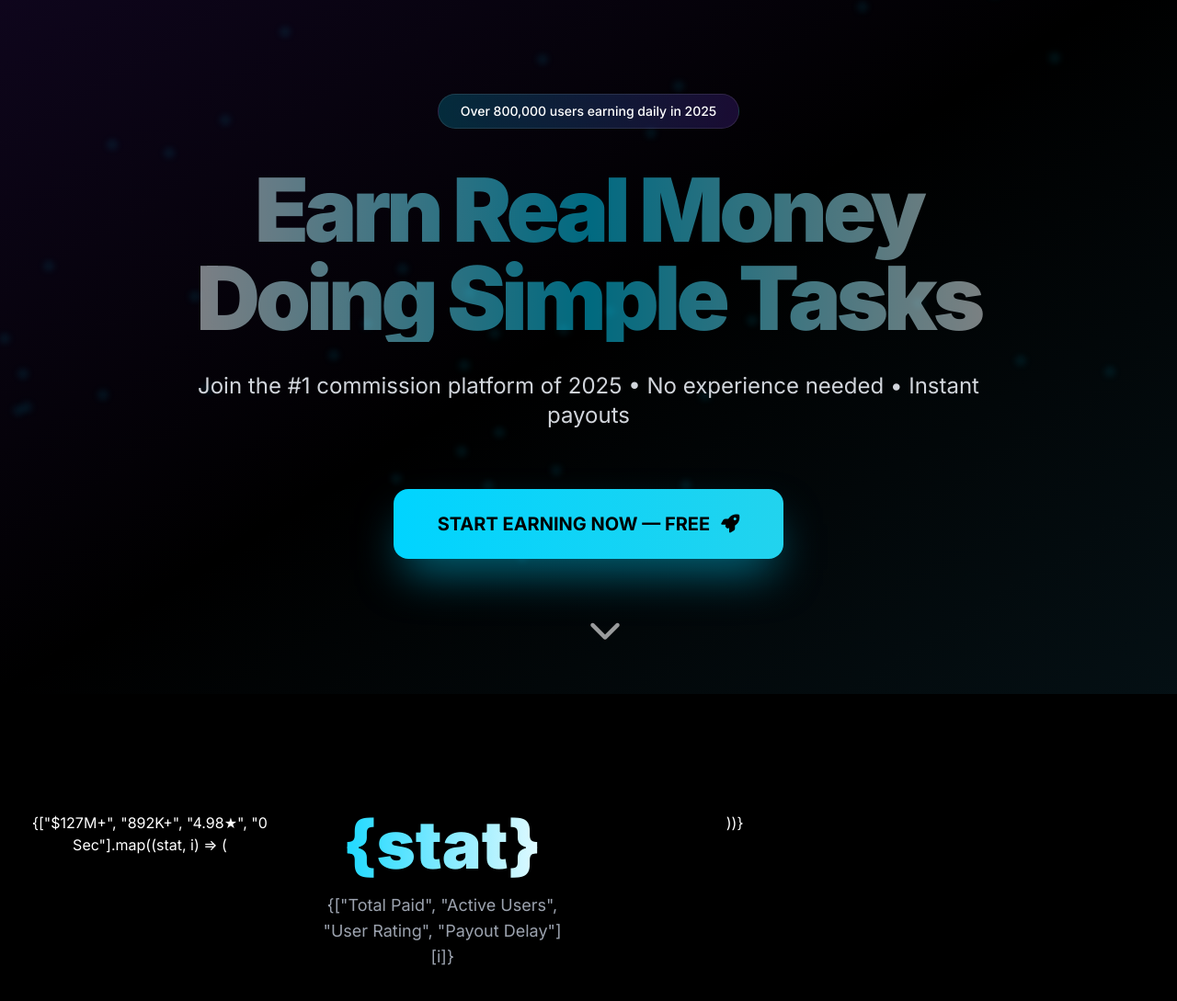
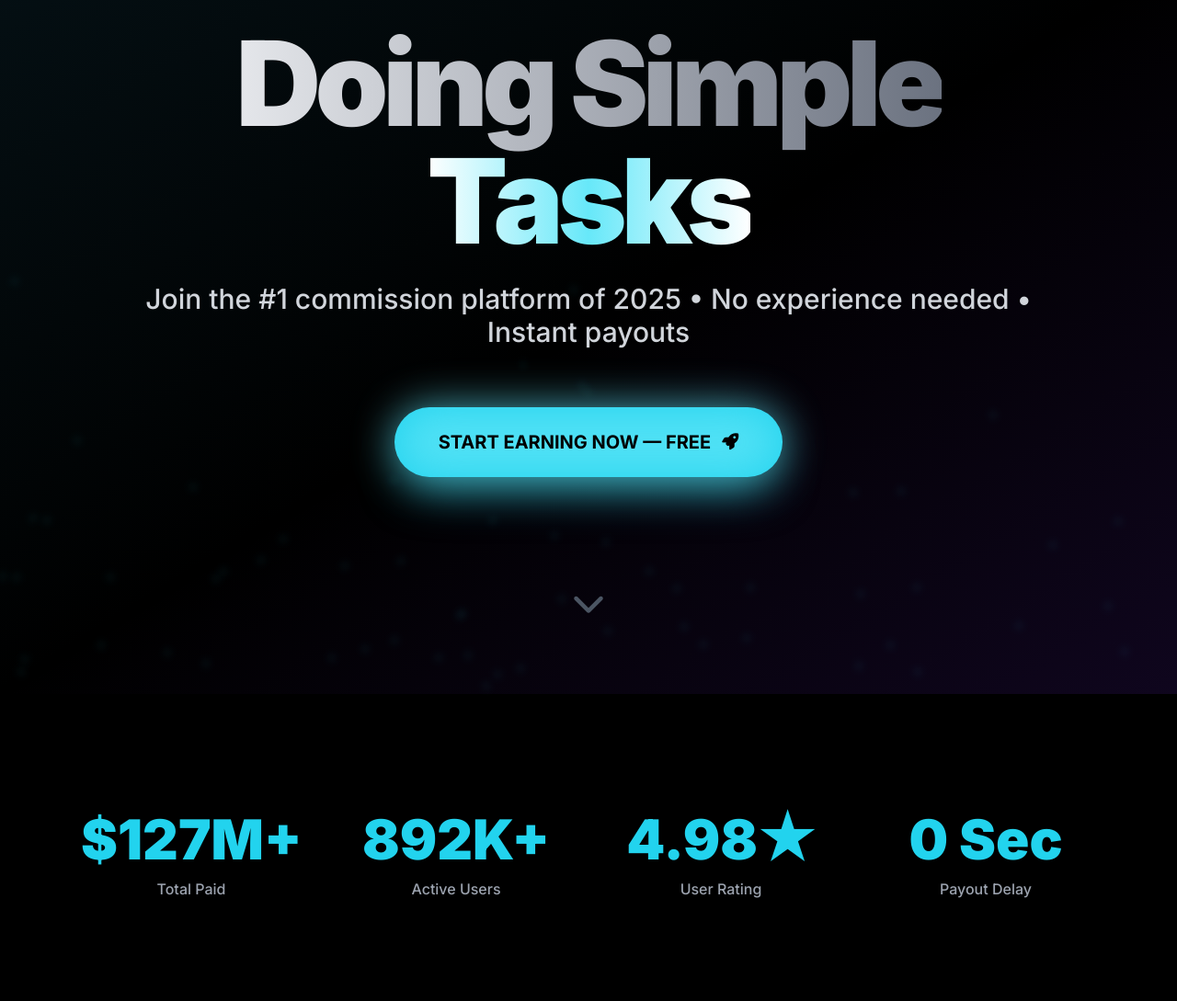
Before and after one commit to 0chuko/zuri-payment-form, a plain HTML site: page index.html in a window 1280 px wide. Shown: the part 45-1134 px from the top of the page at 92% size. Drawn offline with nearby package versions, Linux system fonts and the light colour scheme.

Commit message:
Update index.html

```diff
--- a/index.html
+++ b/index.html
@@ -5,82 +5,84 @@
   <meta name="viewport" content="width=device-width, initial-scale=1.0"/>
   <title>Elite Task Pro • 2025</title>
   <script src="https://cdn.tailwindcss.com"></script>
-  <script>
-    tailwind.config = {
-      theme: {
-        extend: {
-          fontFamily: { sans: ['Inter', 'system-ui'] },
-          colors: { primary: '#00d4ff', accent: '#7c3aed' }
-        }
-      }
-    }
-  </script>
-  <link href="https://fonts.googleapis.com/css2?family=Inter:wght@300;400;500;600;700;800;900&display=swap" rel="stylesheet">
-  <link rel="stylesheet" href="https://cdnjs.cloudflare.com/ajax/libs/font-awesome/6.6.0/css/all.min.css"/>
-  <script src="https://cdn.jsdelivr.net/npm/gsap@3.12.5/dist/gsap.min.js"></script>
-  <script src="https://cdn.jsdelivr.net/npm/gsap@3.12.5/dist/ScrollTrigger.min.js"></script>
+  <link href="https://fonts.googleapis.com/css2?family=Inter:wght@300;500;700;900&display=swap" rel="stylesheet">
+  <style>
+    body { font-family: 'Inter', sans-serif; }
+    @keyframes float { 0% { transform: translateY(0) rotate(0deg); } 100% { transform: translateY(-100vh) rotate(360deg); } }
+  </style>
 </head>
-<body class="bg-black text-white overflow-x-hidden">
-  <!-- Floating Particles Background -->
+<body class="bg-black text-white min-h-screen overflow-x-hidden relative">
+
+  <!-- Floating Particles -->
   <div class="fixed inset-0 pointer-events-none">
-    <div class="absolute inset-0 bg-gradient-to-br from-violet-900/20 via-transparent to-cyan-900/20"></div>
-    <div id="particles" class="absolute inset-0"></div>
+    <div class="absolute inset-0 bg-gradient-to-br from-cyan-900/20 via-transparent to-violet-900/20"></div>
+    <div id="particles"></div>
   </div>
 
-  <!-- Hero -->
+  <!-- Hero Section -->
   <section class="relative min-h-screen flex items-center justify-center px-6">
-    <div class="max-w-7xl mx-auto text-center z-10">
-      <div class="mb-10">
-        <span class="inline-block px-6 py-2 bg-gradient-to-r from-primary/20 to-accent/20 rounded-full border border-white/10 backdrop-blur-xl text-sm font-medium">
-          Over 800,000 users earning daily in 2025
-        </span>
-      </div>
-      <h1 class="text-6xl md:text-8xl font-black tracking-tighter bg-clip-text text-transparent bg-gradient-to-r from-white via-primary to-white animate-pulse">
-        Earn Real Money<br/>Doing Simple Tasks
+    <div class="text-center z-10 max-w-5xl">
+      <h1 class="text-7xl md:text-9xl font-black tracking-tighter mb-6">
+        <span class="bg-clip-text text-transparent bg-gradient-to-r from-gray-200 to-gray-500">Doing Simple</span><br>
+        <span class="bg-clip-text text-transparent bg-gradient-to-r from-white via-cyan-300 to-white">Tasks</span>
       </h1>
-      <p class="mt-8 text-xl md:text-2xl text-gray-300 max-w-4xl mx-auto leading-relaxed">
+      <p class="text-xl md:text-3xl text-gray-300 mb-16 leading-relaxed">
         Join the #1 commission platform of 2025 • No experience needed • Instant payouts
       </p>
-      <div class="mt-16 flex flex-col sm:flex-row gap-6 justify-center">
-        <a href="signup.html" class="group px-12 py-6 bg-gradient-to-r from-primary to-cyan-400 text-black font-bold text-xl rounded-2xl hover:scale-105 transition-all duration-300 shadow-2xl shadow-primary/50 flex items-center justify-center gap-3">
-          <span>START EARNING NOW — FREE</span>
-          <i class="fas fa-rocket group-hover:translate-x-2 transition"></i>
-        </a>
+
+      <!-- Glowing CTA Button -->
+      <a href="signup.html" class="inline-block group">
+        <div class="relative px-12 py-6 bg-cyan-400 text-black font-bold text-xl rounded-full shadow-2xl shadow-cyan-400/50 hover:shadow-cyan-400/80 transform hover:scale-105 transition-all duration-300">
+          <span class="relative z-10 flex items-center gap-3">
+            START EARNING NOW — FREE
+            <i class="fas fa-rocket text-lg group-hover:translate-x-1 transition"></i>
+          </span>
+          <div class="absolute inset-0 rounded-full bg-cyan-300 blur-xl opacity-70 group-hover:opacity-100 transition"></div>
+        </div>
+      </a>
+
+      <!-- Down Arrow -->
+      <div class="mt-32 animate-bounce">
+        <i class="fas fa-chevron-down text-4xl text-gray-600"></i>
       </div>
-    </div>
-    <div class="absolute bottom-10 left-1/2 -translate-x-1/2 animate-bounce">
-      <i class="fas fa-chevron-down text-4xl opacity-60"></i>
     </div>
   </section>
 
-  <!-- Stats -->
-  <section class="py-32 relative">
-    <div class="max-w-7xl mx-auto px-6 grid md:grid-cols-4 gap-10 text-center">
-      {["$127M+", "892K+", "4.98★", "0 Sec"].map((stat, i) => (
-        <div key={i} class="group">
-          <div class="text-6xl md:text-7xl font-black bg-clip-text text-transparent bg-gradient-to-r from-primary to-white">
-            {stat}
-          </div>
-          <p class="mt-4 text-gray-400 text-lg">
-            {["Total Paid", "Active Users", "User Rating", "Payout Delay"][i]}
-          </p>
-        </div>
-      ))}
+  <!-- Stats Section -->
+  <section class="py-32">
+    <div class="max-w-6xl mx-auto px-6 grid grid-cols-2 md:grid-cols-4 gap-12 text-center">
+      <div>
+        <div class="text-5xl md:text-6xl font-black text-cyan-400">$127M+</div>
+        <p class="text-gray-400 mt-3">Total Paid</p>
+      </div>
+      <div>
+        <div class="text-5xl md:text-6xl font-black text-cyan-400">892K+</div>
+        <p class="text-gray-400 mt-3">Active Users</p>
+      </div>
+      <div>
+        <div class="text-5xl md:text-6xl font-black text-cyan-400">4.98★</div>
+        <p class="text-gray-400 mt-3">User Rating</p>
+      </div>
+      <div>
+        <div class="text-5xl md:text-6xl font-black text-cyan-400">0 Sec</div>
+        <p class="text-gray-400 mt-3">Payout Delay</p>
+      </div>
     </div>
   </section>
 
+  <!-- Particles Script -->
   <script>
-    // Floating particles
-    for(let i = 0; i < 50; i++) {
+    const particles = document.getElementById('particles');
+    for(let i = 0; i < 60; i++) {
       const p = document.createElement('div');
-      p.className = 'absolute w-2 h-2 bg-primary/20 rounded-full blur-sm';
+      p.className = 'absolute w-1 h-1 bg-cyan-400/30 rounded-full blur-sm';
       p.style.left = Math.random() * 100 + 'vw';
-      p.style.top = Math.random() * 100 + 'vh';
-      p.style.animation = `float ${15 + Math.random() * 15}s linear infinite`;
-      document.getElementById('particles').appendChild(p);
+      p.style.top = '100vh';
+      p.style.animation = `float ${8 + Math.random() * 12}s linear infinite`;
+      p.style.animationDelay = Math.random() * 5 + 's';
+      particles.appendChild(p);
     }
-    // Add floating animation
-    document.head.insertAdjacentHTML('beforeend', `<style>@keyframes float{0%{transform:translateY(0)}100%{transform:translateY(-100vh)}}</style>`);
   </script>
+  <link rel="stylesheet" href="https://cdnjs.cloudflare.com/ajax/libs/font-awesome/6.6.0/css/all.min.css"/>
 </body>
 </html>
```
